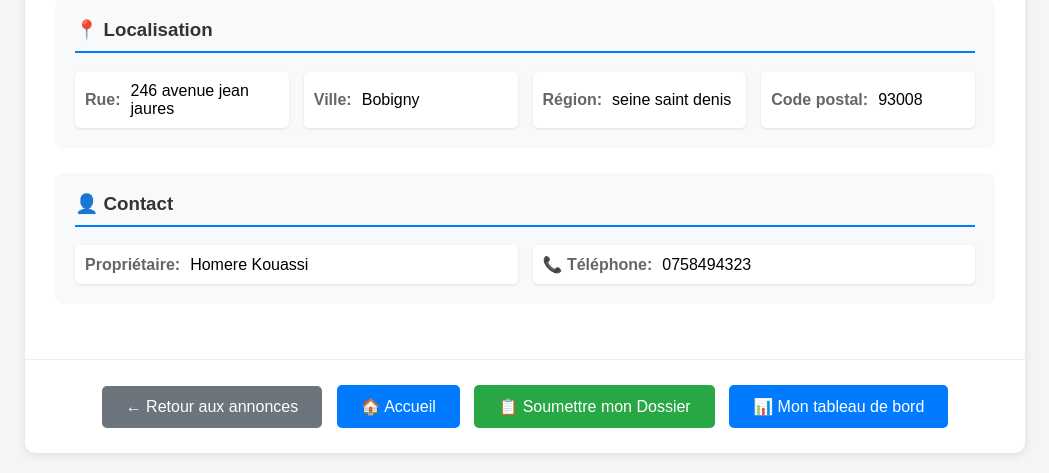
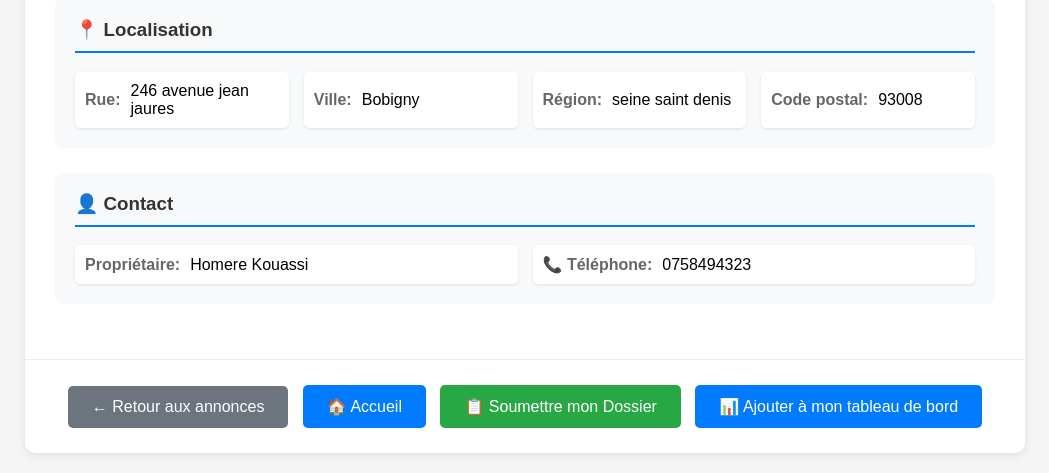
Before and after one commit to lhomangroup/projectimmo, a Django app: page /annonce/detail/1/ in a window 1280 px wide. Shown: the part 942-1415 px from the top of the page, without its empty margins (115-1164 px from the left). Run offline with Django 4.2, Linux system fonts and the light colour scheme; a user stored in the database is signed in; data comes from the database, SQL or seed files in the repository; parts of the project's set-up code (start-up, migrations or seed data) failed here and were passed over.

Commit message:
Assistant checkpoint: Update button text to 'Ajouter à mon tableau de bord'
Assistant generated file changes:
- templates/annonce/detail_annonce.html: Change button text from 'Mon tableau de bord' to 'Ajouter à mon tableau de bord'

---

User prompt:

remplace le libellé "Mon tableau de bord" par "Ajouter à mon tableau de bord"

Replit-Commit-Author: Assistant
Replit-Commit-Session-Id: beb70737-b727-469e-8f33-69fd913e9a31

```diff
--- a/templates/annonce/detail_annonce.html
+++ b/templates/annonce/detail_annonce.html
@@ -263,7 +263,7 @@
                 {% if user.typelocataire == 'PART' %}
                 <a href="/soumission/" class="btn" style="background-color: #28a745;">📋 Soumettre mon Dossier</a>
                 {% endif %}
-                <a href="/annonce/dashboard/list/" class="btn">📊 Mon tableau de bord</a>
+                <a href="/annonce/dashboard/list/" class="btn">📊 Ajouter à mon tableau de bord</a>
             {% else %}
                 <a href="/annonce/login-annonce/" class="btn">🔐 Se connecter pour soumettre un dossier</a>
             {% endif %}
```
